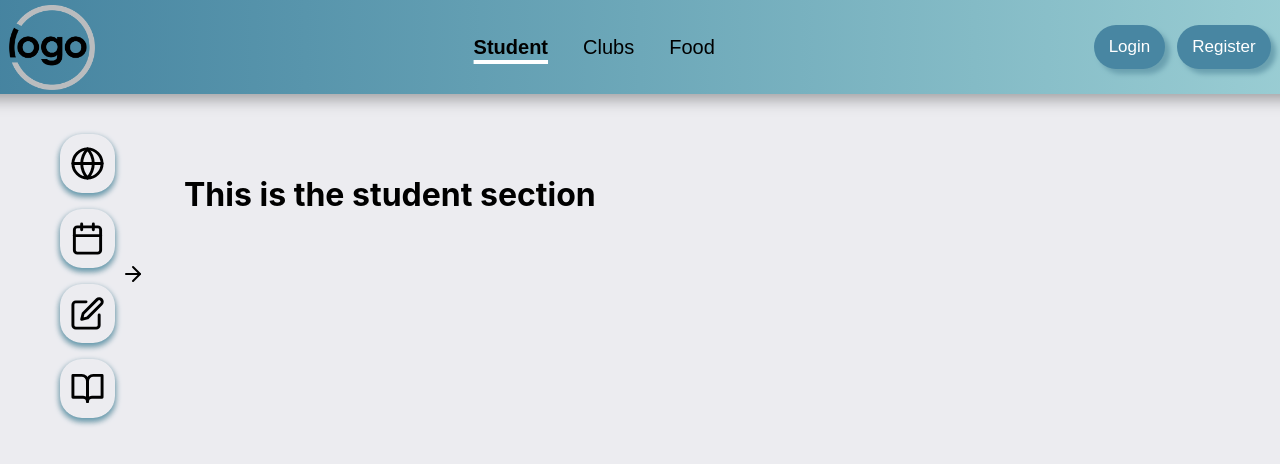
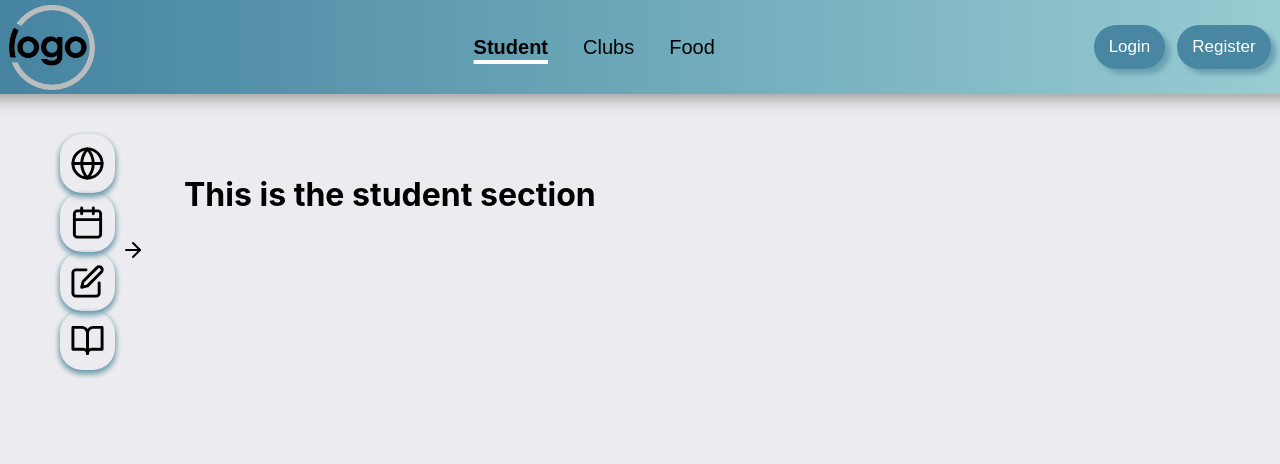
Before and after one commit to devashishdubal/insti_nitw, a React (Create React App) app: page / in a window 1280 px wide. Shown: the top 464 px of the page. Built offline with nearby package versions, Linux system fonts and the light colour scheme; a web font is replaced by a local one.

Commit message:
Initial commit

```diff
--- a/src/components/sidebar/sidebar.css
+++ b/src/components/sidebar/sidebar.css
@@ -2,7 +2,7 @@
   /* background-color: white; */
   width: max-content;
   display: flex;
-  gap: 16px;
+  /* gap: 16px; */
   flex-direction: column;
   height: min-content;
 }
```
